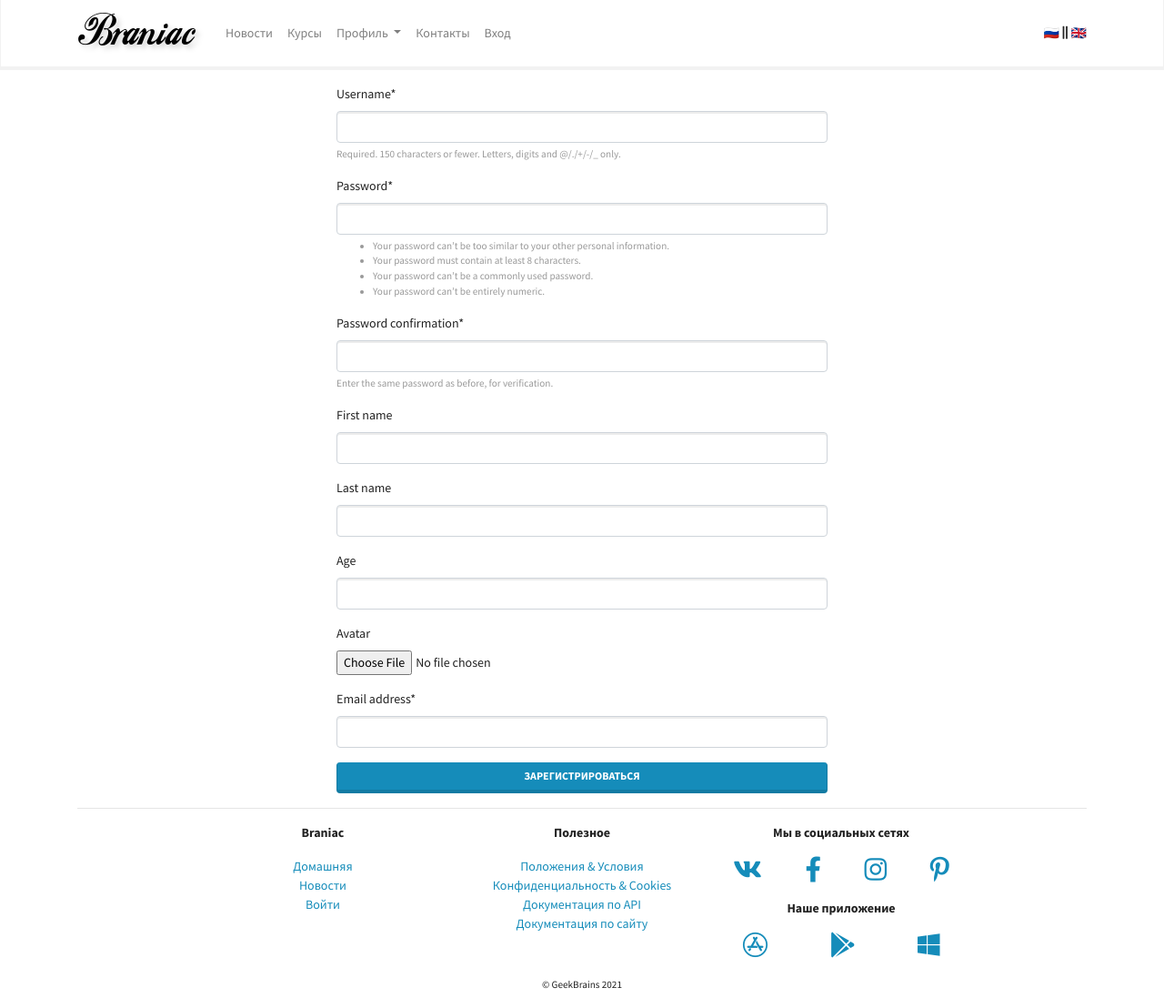
After one commit to Frvzr/Braniac_LMS, a Django app: page /authapp/register/ in a window 1280 px wide. The commit adds this page. Shown: the whole page at 91% size. Run offline with Django 4.2, Linux system fonts and the light colour scheme; some libraries are stand-ins or nearby versions.

Commit message:
lesson_05 completed

```diff
--- /dev/null
+++ b/authapp/templates/authapp/register.html
@@ -0,0 +1,91 @@
+{% extends 'mainapp/base.html' %}
+{% block content %}
+<div class="row justify-content-center my-2">
+    <div class="col-lg-6">
+        <form method="post" class="mt-2" enctype="multipart/form-data">
+            {% csrf_token %}
+            <div id="div_id_username" class="form-group"> <label for="id_username" class=" requiredField">
+                    Username<span class="asteriskField">*</span> </label>
+                <div class=""> <input type="text" name="username" maxlength="150"
+                        class="textinput textInput form-control" required="" id="id_username"> <small
+                        id="hint_id_username" class="form-text text-muted">Required. 150 characters or fewer.
+                        Letters, digits and @/./+/-/_ only.</small> </div>
+            </div>
+
+            <div id="div_id_password1" class="form-group"> <label for="id_password1" class=" requiredField">
+                    Password<span class="asteriskField">*</span> </label>
+                <div class=""> <input type="password" name="password1" autocomplete="new-password"
+                        class="textinput textInput form-control" required="" id="id_password1"> <small
+                        id="hint_id_password1" class="form-text text-muted">
+                        <ul>
+                            <li>Your password can’t be too similar to your other personal
+                                information.</li>
+                            <li>Your password must contain at least 8 characters.</li>
+                            <li>Your password can’t be a commonly used password.</li>
+                            <li>Your password can’t be entirely numeric.</li>
+                        </ul>
+                    </small>
+                </div>
+            </div>
+
+            <div id="div_id_password2" class="form-group"> <label for="id_password2" class=" requiredField">
+                    Password confirmation<span class="asteriskField">*</span> </label>
+                <div class=""> <input type="password" name="password2" autocomplete="new-password"
+                        class="textinput textInput form-control" required="" id="id_password2"> <small
+                        id="hint_id_password2" class="form-text text-muted">Enter the same password as before, for
+                        verification.</small> </div>
+            </div>
+
+            <div id="div_id_first_name" class="form-group"> <label for="id_first_name" class="">
+                    First name
+                </label>
+                <div class=""> <input type="text" name="first_name" maxlength="150"
+                        class="textinput textInput form-control" id="id_first_name"> </div>
+            </div>
+
+            <div id="div_id_last_name" class="form-group"> <label for="id_last_name" class="">
+                    Last name
+                </label>
+                <div class=""> <input type="text" name="last_name" maxlength="150"
+                        class="textinput textInput form-control" id="id_last_name"> </div>
+            </div>
+
+            <div id="div_id_age" class="form-group"> <label for="id_age" class="">
+                    Age
+                </label>
+                <div class=""> <input type="number" name="age" min="0" class="numberinput form-control" id="id_age">
+                </div>
+            </div>
+
+            <div id="div_id_avatar" class="form-group"> <label for="id_avatar" class="">
+                    Avatar
+                </label>
+                <div class=""> <input type="file" name="avatar" accept="image/*"
+                        class="clearablefileinput form-control-file" id="id_avatar"> </div>
+            </div>
+
+            <div id="div_id_email" class="form-group"> <label for="id_email" class=" requiredField">
+                    Email address<span class="asteriskField">*</span> </label>
+                <div class=""> <input type="text" name="email" maxlength="256" class="textinput textInput form-control"
+                        required="" id="id_email">
+                </div>
+            </div>
+
+            <button type="submit" class="btn btn-primary btn-block">Зарегистрироваться</button>
+        </form>
+    </div>
+</div>
+
+{% endblock %}
+
+{% block js %}
+<script>
+    $(document).ready(function () {
+        {% if messages %}
+        // Toasts
+        $(".toast").toast({ delay: 5000 });
+        $(".toast").toast("show");
+        {% endif %}
+    });
+</script>
+{% endblock %}
--- a/authapp/urls.py
+++ b/authapp/urls.py
@@ -1,13 +1,13 @@
 from authapp.apps import AuthappConfig
 from django.urls import path
-from authapp.views import LoginView, RegisterView, LogoutView, EditView
+from authapp.views import CustomLoginView, RegisterView, CustomLogoutView, EditView
 
 app_name = AuthappConfig.name
 
 
 urlpatterns = [
-    path('login/', LoginView.as_view(), name='login'),
-    path('login/', RegisterView.as_view(), name='register'),
-    path('login/', LogoutView.as_view(), name='logout'),
-    path('login/', EditView.as_view(), name='edit')
+    path('login/', CustomLoginView.as_view(), name='login'),
+    path('register/', RegisterView.as_view(), name='register'),
+    path('logaut', CustomLogoutView.as_view(), name='logout'),
+    path('edit/', EditView.as_view(), name='edit'),
 ]
--- a/authapp/views.py
+++ b/authapp/views.py
@@ -1,18 +1,93 @@
 from django.shortcuts import render
 from django.views.generic import TemplateView
+from authapp import models
+from django.contrib import messages
+from django.http import HttpResponseRedirect
+from django.urls import reverse
+from django.contrib.auth.views import LoginView, LogoutView
 
 
-class LoginView(TemplateView):
+class CustomLoginView(LoginView):
     template_name = 'authapp/login.html'
+    extra_content = {
+        'title': 'Вход пользователя'
+    }
 
 
 class RegisterView(TemplateView):
-    pass
+    template_name = 'authapp/register.html'
+    extra_content = {
+        'title': 'Регистрация пользователя'
+    }
+
+    def post(self, request, *args, **kwargs):
+        try:
+            if all(
+                (
+                    request.POST.get('username'),
+                    request.POST.get('password1'),
+                    request.POST.get('password2'),
+                    request.POST.get('first_name'),
+                    request.POST.get('last_name'),
+                    request.POST.get(
+                        'password1') == request.POST.get('password2'),
+                    request.POST.get('email')
+                )
+            ):
+                new_user = models.User.objects.create(
+                    username=request.POST.get('username'),
+                    first_name=request.POST.get('first_name'),
+                    last_name=request.POST.get('last_name'),
+                    email=request.POST.get('email'),
+                    age=request.POST.get(
+                        'age') if request.POST.get('age') else 0,
+                    avatar=request.FILES.get('avatar')
+                )
+                new_user.set_password(request.POST.get('password1'))
+                new_user.save()
+                messages.add_message(
+                    request,
+                    messages.INFO,
+                    'Регистрация прошла успешно')
+                return HttpResponseRedirect(reverse('authapp:login'))
+        except:
+            messages.add_message(
+                request,
+                messages.WARNING,
+                'Что-то пошло не так')
+            return HttpResponseRedirect(reverse('authapp:register'))
 
 
-class LogoutView(TemplateView):
+class CustomLogoutView(LogoutView):
     pass
 
 
 class EditView(TemplateView):
-    pass
+    template_name = 'authapp/edit.html'
+
+    extra_content = {
+        'title': 'Редактирование профиля'
+    }
+
+    def post(self, request, *args, **kwargs):
+        if request.POST.get('username'):
+            request.user.username = request.POST.get('username')
+
+        if request.POST.get('first_name'):
+            request.user.first_name = request.POST.get('first_name')
+
+        if request.POST.get('last_name'):
+            request.user.last_name = request.POST.get('last_name')
+
+        if request.POST.get('age'):
+            request.user.age = request.POST.get('age')
+
+        if request.POST.get('email'):
+            request.user.email = request.POST.get('email')
+
+        # if request.POST.get('password'):
+        #     request.user.password = request.POST.set_password('password')
+
+        request.user.save()
+
+        return HttpResponseRedirect(reverse('authapp:edit'))
--- a/braniaclms/urls.py
+++ b/braniaclms/urls.py
@@ -18,13 +18,13 @@ from django.conf.urls.static import static
 from django.contrib import admin
 from django.urls import path, include
 from django.views.generic import RedirectView
-from mainapp import views
 
 urlpatterns = [
     path('admin/', admin.site.urls),
     path('', RedirectView.as_view(url='index/')),
     path('mainapp/', include('mainapp.urls', namespace='mainapp')),
-    path('authapp/', include('authapp.urls', namespace='authapp'))
+    path('authapp/', include('authapp.urls', namespace='authapp')),
+    path('social_auth/', include('social_django.urls', namespace='social')),
 ]
 
 if settings.DEBUG:
--- a/mainapp/templates/mainapp/includes/inc_main_menu.html
+++ b/mainapp/templates/mainapp/includes/inc_main_menu.html
@@ -27,6 +27,22 @@
             class="nav-item {% if request.resolver_match.view_name == 'mainapp:mainapp.views.ContactsView' %} active {% endif %}">
             <a class="nav-link" href="{% url 'mainapp:contacts' %}">Контакты</a>
         </li>
+        {% if user.is_authenticated %}
+        <li
+            class="nav-item {% if request.resolver_match.view_name == 'mainapp:mainapp.views.ContactsView' %} active {% endif %}">
+            <a class="nav-link" href="{% url 'authapp:edit' %}">{{user.first_name|default:user.username}}</a>
+        </li>
+        <li
+            class="nav-item {% if request.resolver_match.view_name == 'mainapp:mainapp.views.ContactsView' %} active {% endif %}">
+            <a class="nav-link" href="{% url 'authapp:logout' %}">Выход</a>
+        </li>
+        {% else %}
+        <li
+            class="nav-item {% if request.resolver_match.view_name == 'mainapp:mainapp.views.ContactsView' %} active {% endif %}">
+            <a class="nav-link" href="{% url 'authapp:login' %}">Вход</a>
+        </li>
+        {% endif %}
+
     </ul>
     <span><a href="#">🇷🇺</a> <i class="fas fa-grip-lines-vertical"></i> <a href="#">🇬🇧</a></span>
 </div>
--- a/mainapp/urls.py
+++ b/mainapp/urls.py
@@ -14,4 +14,5 @@ urlpatterns = [
     # path('news/<int:page>/', views.NewsWithPaginatorView.as_view(), name = "news_paginator"),
     path('news/<int:pk>/', views.NewsDetail.as_view(), name='news_detail'),
     path('courses/<int:pk>', views.CoursesDetail.as_view(), name='courses_detail'),
+
 ]
```
Also changed, not shown: authapp/models.py (+11 -0 lines), authapp/templates/authapp/base.html (added, +72 -0 lines), authapp/templates/authapp/edit.html (added, +65 -0 lines), authapp/templates/authapp/includes/inc_messages.html (added, +34 -0 lines), authapp/templates/authapp/login.html (+13 -66 lines), braniaclms/settings.py (+24 -5 lines), config.py (+6 -1 lines), mainapp/templates/mainapp/login.html (+3 -15 lines).
